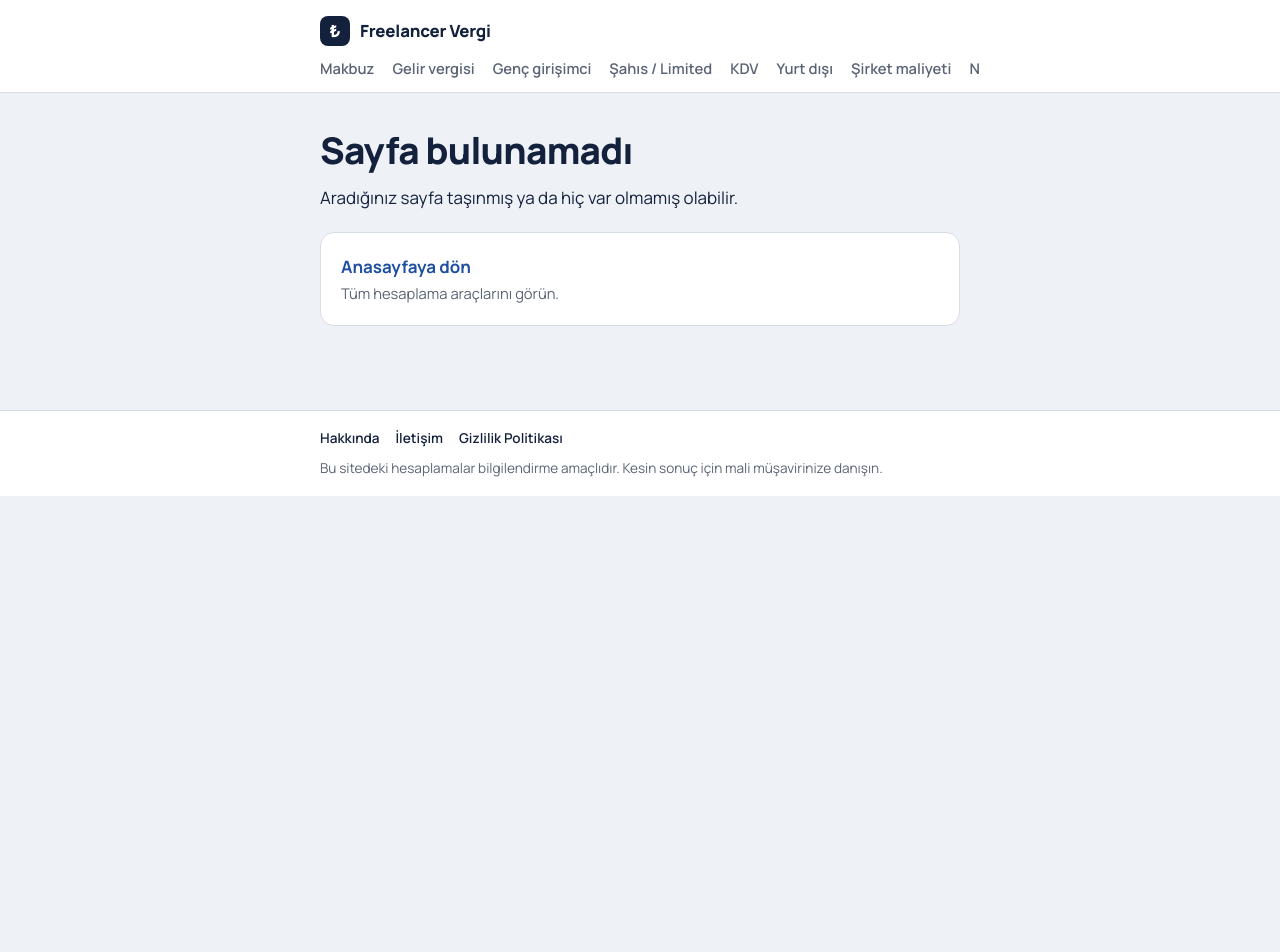
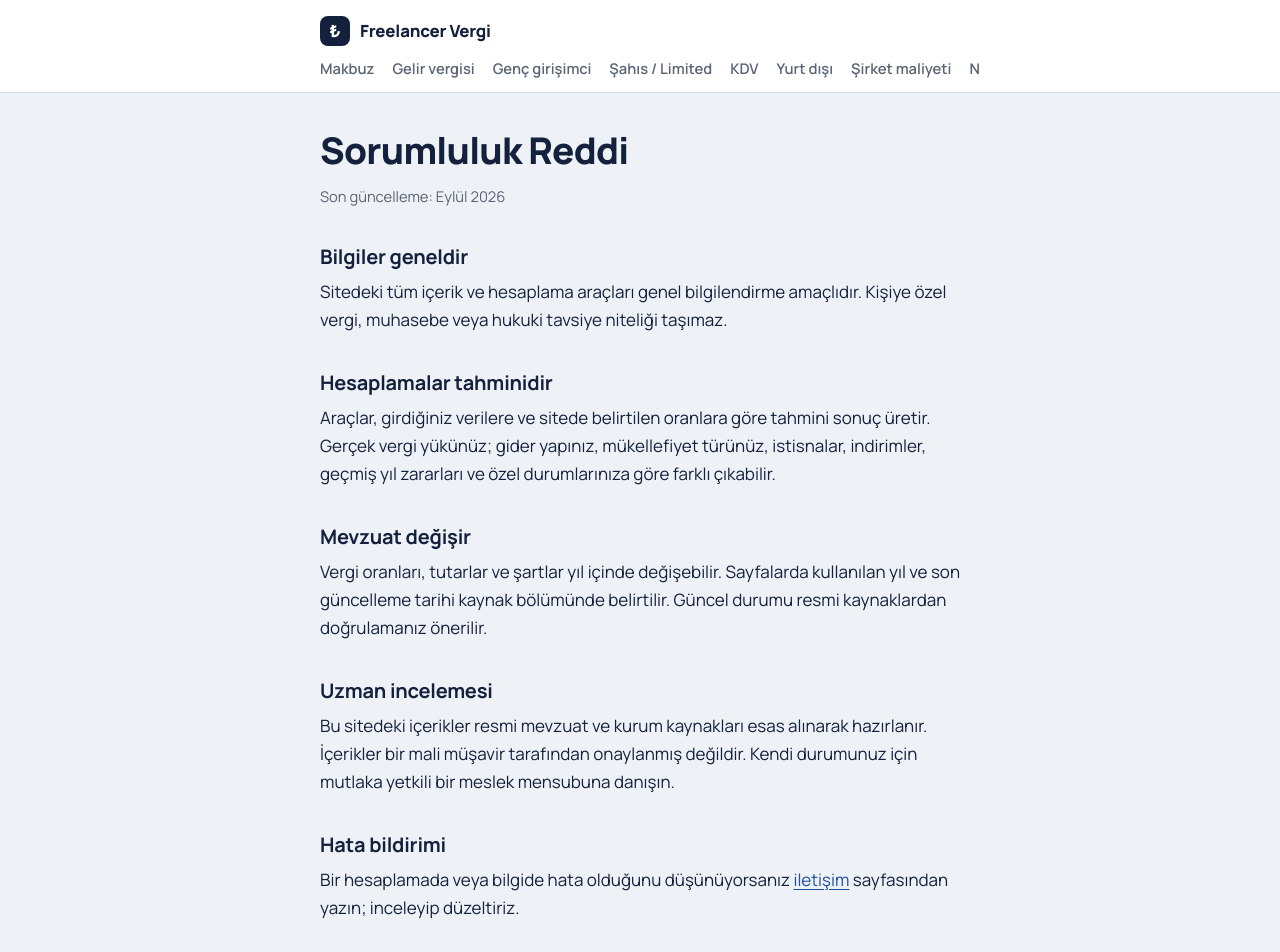
Before and after one commit to yavuzscvk-source/freelancer-vergi, a Next.js app: page /sorumluluk-reddi in a window 1280 px wide. Before the commit this address had no page. Shown: the top 952 px of the page. Before the commit the page ends 800 px from the top, so only its background shows below. Built offline with nearby package versions, Linux system fonts and the light colour scheme.

Commit message:
Create page.js

```diff
--- /dev/null
+++ b/app/sorumluluk-reddi/page.js
@@ -0,0 +1,32 @@
+import Link from "next/link";
+import { sayfa } from "../../lib/seo";
+
+export const metadata = sayfa({
+  baslik: "Sorumluluk Reddi",
+  aciklama: "Freelancer Vergi'deki hesaplamaların ve bilgilerin sınırlamaları hakkında açıklama.",
+  yol: "/sorumluluk-reddi",
+});
+
+export default function SorumlulukReddi() {
+  return (
+    <>
+      <h1>Sorumluluk Reddi</h1>
+      <p className="muted">Son güncelleme: Eylül 2026</p>
+
+      <h2>Bilgiler geneldir</h2>
+      <p>Sitedeki tüm içerik ve hesaplama araçları genel bilgilendirme amaçlıdır. Kişiye özel vergi, muhasebe veya hukuki tavsiye niteliği taşımaz.</p>
+
+      <h2>Hesaplamalar tahminidir</h2>
+      <p>Araçlar, girdiğiniz verilere ve sitede belirtilen oranlara göre tahmini sonuç üretir. Gerçek vergi yükünüz; gider yapınız, mükellefiyet türünüz, istisnalar, indirimler, geçmiş yıl zararları ve özel durumlarınıza göre farklı çıkabilir.</p>
+
+      <h2>Mevzuat değişir</h2>
+      <p>Vergi oranları, tutarlar ve şartlar yıl içinde değişebilir. Sayfalarda kullanılan yıl ve son güncelleme tarihi kaynak bölümünde belirtilir. Güncel durumu resmi kaynaklardan doğrulamanız önerilir.</p>
+
+      <h2>Uzman incelemesi</h2>
+      <p>Bu sitedeki içerikler resmi mevzuat ve kurum kaynakları esas alınarak hazırlanır. İçerikler bir mali müşavir tarafından onaylanmış değildir. Kendi durumunuz için mutlaka yetkili bir meslek mensubuna danışın.</p>
+
+      <h2>Hata bildirimi</h2>
+      <p>Bir hesaplamada veya bilgide hata olduğunu düşünüyorsanız <Link href="/iletisim">iletişim</Link> sayfasından yazın; inceleyip düzeltiriz.</p>
+    </>
+  );
+}
```
